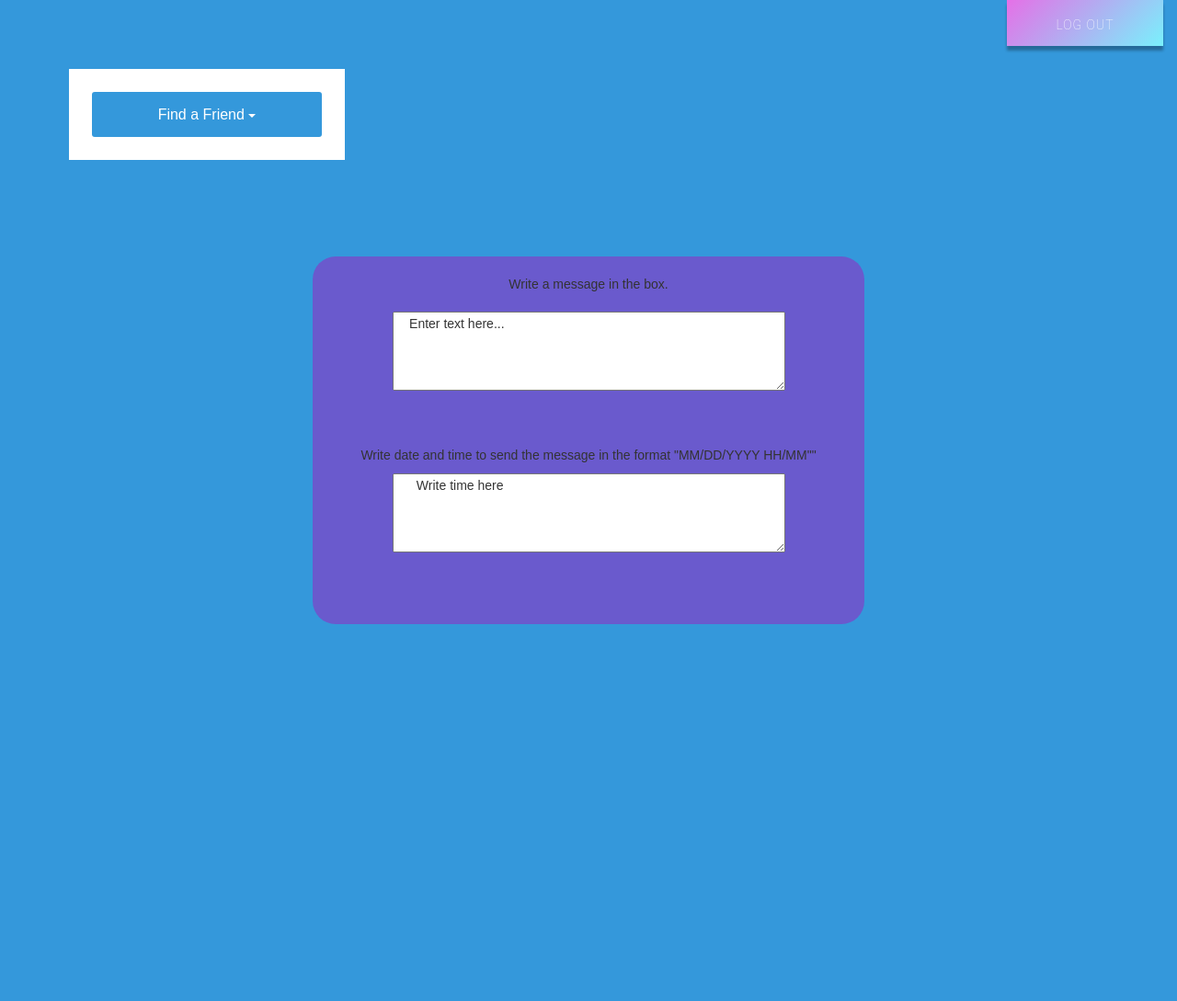
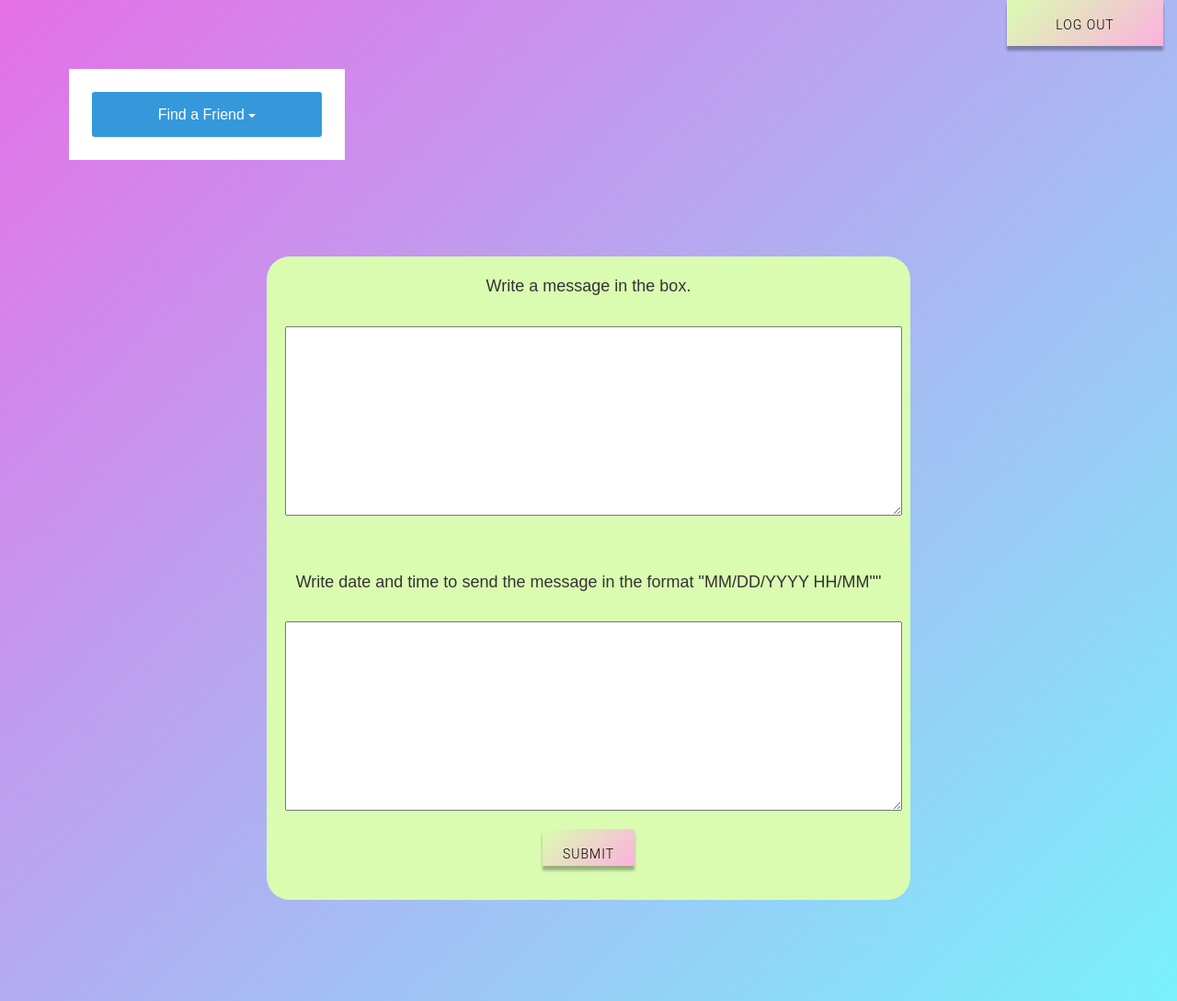
Before and after one commit to daivinhtran/Messages-Scheduler, a Flask app: page / in a window 1280 px wide. Shown: the whole page at 92% size. Before the commit the page ends 679 px from the top, so only its background shows below. Run offline with Flask 2, Linux system fonts and the light colour scheme; the visitor is signed in with stand-in values (Sample User, id 1); some libraries are stand-ins or nearby versions.

Commit message:
style buttons

```diff
--- a/templates/friends_list.html
+++ b/templates/friends_list.html
@@ -1,4 +1,3 @@
-
 <head>
 	<title>Message Box</title>
 	<meta name="viewport" content="width=device-width, initial-scale=1">
@@ -6,10 +5,9 @@
 	<script src="https://ajax.googleapis.com/ajax/libs/jquery/3.2.1/jquery.min.js"></script>
 	<script src="https://maxcdn.bootstrapcdn.com/bootstrap/3.3.7/js/bootstrap.min.js"></script>
 	<style>
-
 		body {
 			font-family: Arial;
-  background-color: #3498DB;
+			background: linear-gradient(135deg, #e570e7 0%, #79f1fc 100%);
 			padding: 50px;
 			text-align: center;
 
@@ -17,26 +15,25 @@ body {
 
 		.bigbox {
 			border-radius: 25px;
-    background: #6a5acd;
+			background: #DAFCB1;
 			padding: 20px;
-    width: 600px;
-    height: 400px;
+			width: 700px;
+			height: 700px;
 
 		}
 
 		.text {
+			font-size: "10";
 
 		}
+
 		:root {
 			/* if u want to change the color of
    * the ripple change this value
   */
-  --color-ripple: rgba(255,255,255,0.8);
+			--color-ripple: rgba(255, 255, 255, 0.8);
 		}
 
-body {
-  background: white;
-}
 
 		.container {
 			position: fixed;
@@ -48,21 +45,28 @@ body {
 			width: 200px;
 			margin: auto;
 		}
+		.submit {
+			height: 30px;
+			width: 100px;
+			margin: auto;
+		}
+
 		*[data-animation="ripple"] {
-  position: relative; /*Position relative is required*/
+			position: relative;
+			/*Position relative is required*/
 			height: 100%;
 			width: 100%;
 			display: block;
 			outline: none;
 			padding: 20px;
-  color: #fff;
+			color: black;
 			text-transform: uppercase;
-  background: linear-gradient(135deg, #e570e7 0%,#79f1fc 100%);
+			background: linear-gradient(135deg, #DAFCB1 0%, #FCB1DF 100%);
 			box-sizing: border-box;
 			text-align: center;
 			line-height: 14px;
 			font-family: roboto, helvetica;
-  font-weight: 200;
+			font-weight: 300;
 			letter-spacing: 1px;
 			text-decoration: none;
 			box-shadow: 0 5px 3px rgba(0, 0, 0, 0.3);
@@ -81,6 +85,7 @@ body {
 		}
 	</style>
 </head>
+
 <body>
 	<div>
 		<link rel="stylesheet" href="/static/style.css" type="text/css">
@@ -88,8 +93,8 @@ body {
 		<div class="container">
 			<a data-animation="ripple">Log Out</a>
 		</div>
+
 		<script>
-
 			const isMobile = window.navigator.userAgent.match(/Mobile/) && window.navigator.userAgent.match(/Mobile/)[0] === "Mobile";
 			const event = isMobile ? "touchstart" : "click";
 
@@ -118,7 +123,8 @@ for (var i = 0; i < button.length; i++) {
 						posMouseY = e.y - rect.top;
 					}
 
-    const baseCSS =  `position: absolute;
+					const baseCSS =
+						`position: absolute;
                       width: ${btnWidth * 2}px;
                       height: ${btnWidth * 2}px;
                       transition: all linear 700ms;
@@ -138,17 +144,16 @@ for (var i = 0; i < button.length; i++) {
 					this.appendChild(rippleEffect);
 
 					//start animation
-    setTimeout( function() {
+					setTimeout(function() {
 						rippleEffect.style.cssText = baseCSS + `transform:scale(1); opacity: 0;`;
 					}, 5);
 
-    setTimeout( function() {
+					setTimeout(function() {
 						rippleEffect.remove();
 						//window.location.href = currentBtn.href;
-    },700);
+					}, 700);
 				})
 			}
-
 		</script>
 
 
@@ -160,7 +165,7 @@ for (var i = 0; i < button.length; i++) {
 		<ul class="dropdown-menu">
 
 			{% for friend in friends %}
-      <li><a href="#">{{ friend.name }}</a></li>
+			<li>{{ friend.name }}</li>
 			{% endfor %}
 
 		</ul>
@@ -173,25 +178,31 @@ for (var i = 0; i < button.length; i++) {
 	<div class="center-block bigbox" align="center">
 		<div class="textarea" align="center">
 			<div class="text">
+				<p><font size="4">
 				Write a message in the box.
+			</font>
 			</div>
 			<br>
-  	<textarea rows="4" cols="50" name="comment" form="usrform" >
-    Enter text here...</textarea>
+			<textarea rows="10" cols="80" name="comment" form="usrform"></textarea>
 			<br>
 			<br>
 
 			<br>
 			<br>
 			<div class="text">
-  <p>
+				<p> <font size="4">
 					Write date and time to send the message in the format "MM/DD/YYYY HH/MM""
+				</font>
 				</p>
+				<br>
 			</div>
-      <textarea rows="4" cols="50" name="comment" form="usrform">
-      Write time here</textarea>
+			<textarea rows="10" cols="80" name="comment" form="usrform"></textarea>
 
 
+		</div>
+		<br>
+		<div class="submit">
+			<a data-animation="ripple">Submit</a>
 		</div>
 	</div>
 
```
Also changed, not shown: templates/some.html (deleted, +0 -28 lines), templates/style2.css (deleted, +0 -16 lines). Lines whose indentation alone changed are shown as unchanged.
